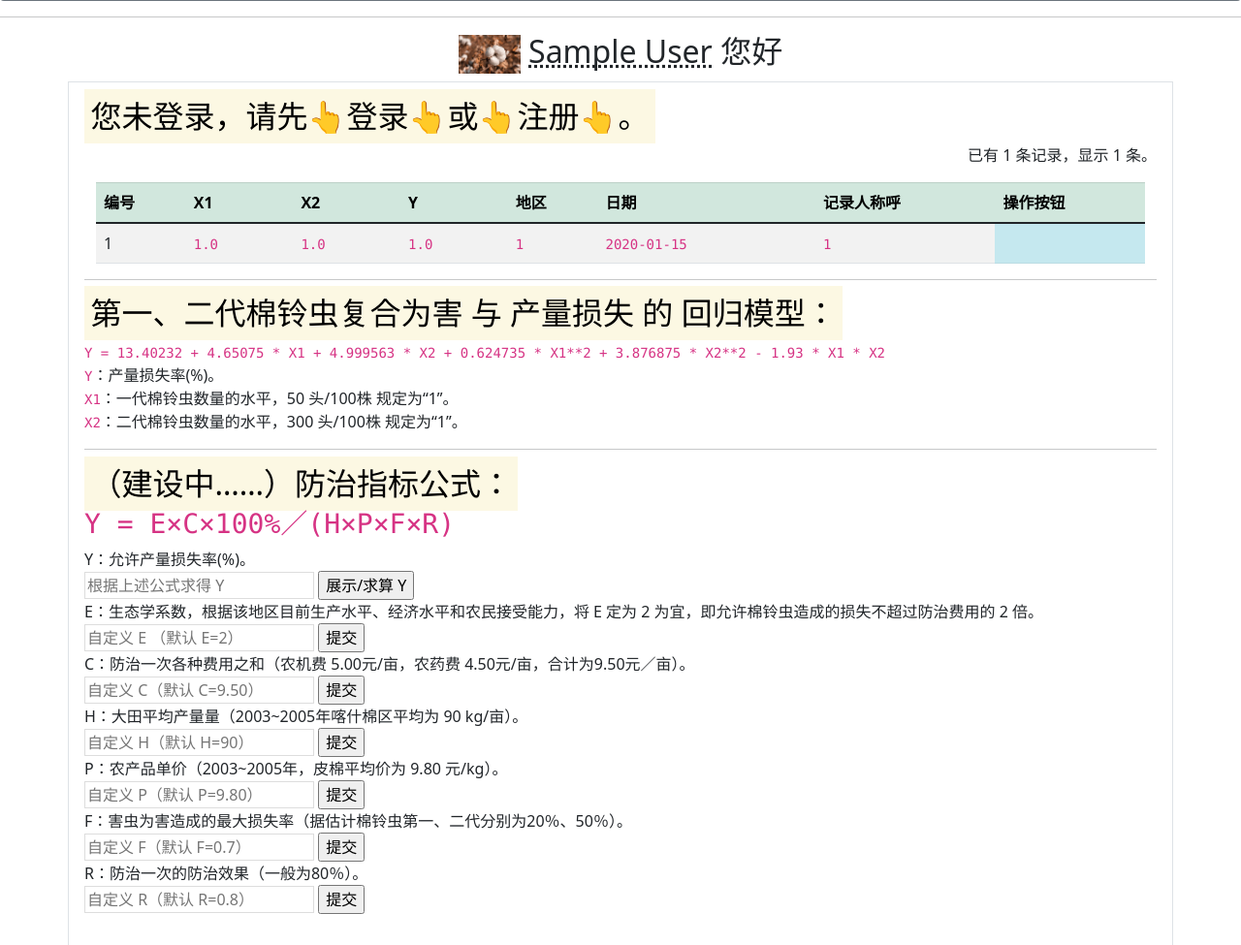
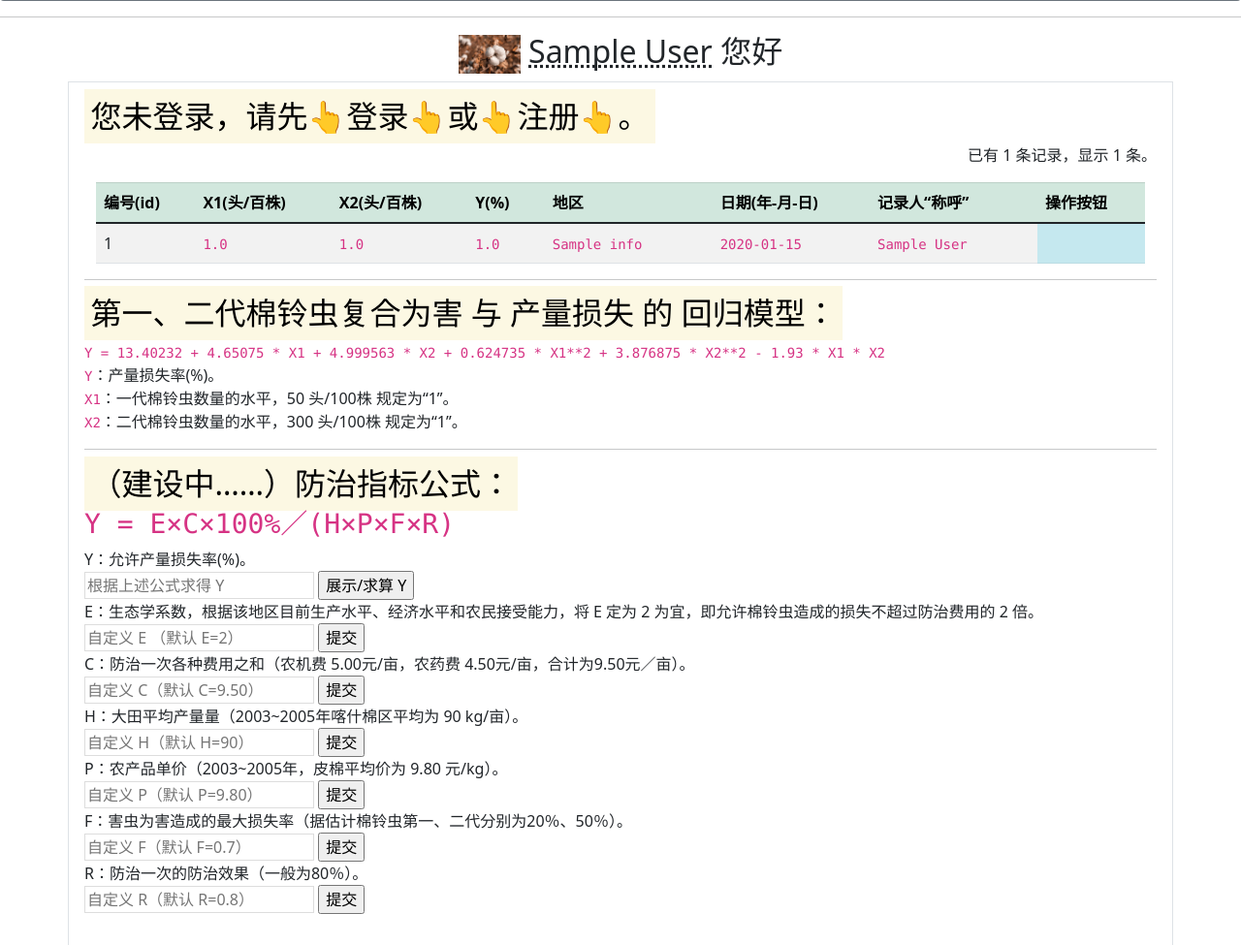
Before and after one commit to Rhylan2333/My_Big_data_minored_in_the_final_assignment_of_the_first_semester, a Flask app: page / in a window 1280 px wide. Shown: the part 287-1262 px from the top of the page at 97% size. Run offline with Flask 2, Linux system fonts and the light colour scheme; tables that the repository leaves empty hold one stand-in row (values such as "Sample post"); some libraries are stand-ins or nearby versions.

Commit message:
前端页面能显示 name_area 与 name_user 了，这是我用它俩的 id （主键）在其所处的表中查询的，“Area_info.query.filter_by(id_area=row_ha.id_area).first().name_area”绝绝子！不要害怕长代码，从左向右，从右向左耐心读，时不时缓口气，会读懂的。

```diff
--- a/app.py
+++ b/app.py
@@ -321,7 +321,8 @@ def index():
             y=y0,
             date=date.today(),
             id_user=id_user,  # 需要从 登录用户 获取。这里 global 来的 id_user 已经被登录界面赋值了！
-            id_area=id_area,  # 需要从 登录用户 获取，参考 test_fk.py。这里 global 来的 id_area 已经被登录界面赋值了！
+            id_area=
+            id_area,  # 需要从 登录用户 获取，参考 test_fk.py。这里 global 来的 id_area 已经被登录界面赋值了！
         )  # 创建记录
         # row_ha = Ha_info(x1=x1, x2=x2, date=date.today())  # 创建记录
         db.session.add(row_ha)  # 添加到数据库会话
@@ -336,9 +337,12 @@ def index():
         7).all()  # 读取所有棉铃虫信息记录，并倒序排列（db.desc(Ha_info.id_ha)）
     """<模型类>.query.<过滤方法（可选）>.<查询方法>"""
     return render_template('index.html',
+                           Area_info=Area_info,
+                           User_info=User_info,
                            list_ha=list_ha,
                            list_ha_limit=list_ha_limit,
-                           RESULT=str(y0))
+                           RESULT=str(y0)
+                           )
 
 
 # 编辑 Ha_info 条目
@@ -569,15 +573,18 @@ def register():
             return redirect(url_for('register'))  # 重定向回注册页面
 
         # 验证是否被注册
-        if User_info.query.filter_by(username=username).first() or User_info.query.filter_by(name_user=name_user).first():
-            flash('“称呼”或用户名已注册，请更改用户名。')  # 如果验证失败，显示错误消息
+        if User_info.query.filter_by(
+                username=username).first() or User_info.query.filter_by(
+                    name_user=name_user).first():
+            flash('“称呼”或用户名已被注册，请更改用户名。')  # 如果验证失败，显示错误消息
             return redirect(url_for('register'))
 
         # 信息写入 Area_info
         row_area = Area_info(name_area=name_area)
         if Area_info.query.filter_by(name_area=name_area).first():
             flash('这个地区不止您一位注册')  # 如果验证失败，显示错误消息
-            db.session.commit()  # 先把 name_area 提交数据库的 area_info 表中，这将自动生成 id_area。管理员的 id_admin 先不管了。
+            db.session.commit(
+            )  # 先把 name_area 提交数据库的 area_info 表中，这将自动生成 id_area。管理员的 id_admin 先不管了。
         else:
             flash('这个地区您是第一位注册')
             db.session.add(row_area)  # 添加到数据库会话
@@ -589,7 +596,8 @@ def register():
             name_user=name_user,
             username=username,
             password_hash=generate_password_hash(password_hash),
-            id_area=Area_info.query.filter_by(name_area=name_area).first().id_area  # 这里用外键，filter_by()。借助先前把 name_area提交数据库的 area_info 表中自动生成的 id_area。
+            id_area=Area_info.query.filter_by(name_area=name_area).first().
+            id_area  # 这里用外键，filter_by()。借助先前把 name_area提交数据库的 area_info 表中自动生成的 id_area。
         )
         db.session.add(row_user)  # 添加到数据库会话
         db.session.commit()  # 提交数据库会话
@@ -646,7 +654,7 @@ def logout():
     return redirect(url_for('index'))  # 重定向回首页
 
 
-# 支持设置用户名字
+# 支持设置、更改用户名字
 @app.route('/settings', methods=['GET', 'POST'])
 @login_required
 def settings():
@@ -657,7 +665,12 @@ def settings():
         if not name_user or len(name_user) > 20:
             flash('无效的输入。')
             return redirect(url_for('settings'))
-
+        if User_info.query.filter_by(
+                username=username).first() and User_info.query.filter_by(
+                    name_user=name_user).first():
+            """这里完成判断“是否已被注册”用“and”，登录情况要用“or”。"""
+            flash('“称呼”或用户名已被注册，请更改用户名。')  # 如果验证失败，显示错误消息
+            return redirect(url_for('settings'))
         current_user.name_user = name_user
         current_user.username = username
         # current_user 会返回当前登录用户的数据库记录对象
--- a/templates/index.html
+++ b/templates/index.html
@@ -46,13 +46,13 @@
             <table class="table table-striped table-hover ">
                 <thead class="table-bordered table-success">
                     <tr>
-                        <th>编号</th>
-                        <th>X1</th>
-                        <th>X2</th>
-                        <th>Y</th>
+                        <th>编号(id)</th>
+                        <th>X1(头/百株)</th>
+                        <th>X2(头/百株)</th>
+                        <th>Y(%)</th>
                         <th>地区</th>
-                        <th>日期</th>
-                        <th>记录人称呼</th>
+                        <th>日期(年-月-日)</th>
+                        <th>记录人“称呼”</th>
                         <th>操作按钮</th>
                     </tr>
                 <tbody>
@@ -71,13 +71,13 @@
                             <code>{{ row_ha.y | round(2, 'floor') }}</code>&emsp;
                         </td>
                         <td>
-                            <code>{{ row_ha.id_area }}</code>&emsp;
+                            <code>{{ Area_info.query.filter_by(id_area=row_ha.id_area).first().name_area }}</code>&emsp;
                         </td>
                         <td>
                             <code>{{ row_ha.date }}{# 等同于 row_ha['x1'] #}</code>&emsp;
                         </td>
                         <td>
-                            <code>{{ row_ha.id_user }}</code>&emsp;
+                            <code>{{ User_info.query.filter_by(id_user=row_ha.id_user).first().name_user }}</code>&emsp;
                         </td>
                         <td class="table-info">
                             <!-- <span class="float-right"> -->
```
Also changed, not shown: test_fk.py (+11 -0 lines).
